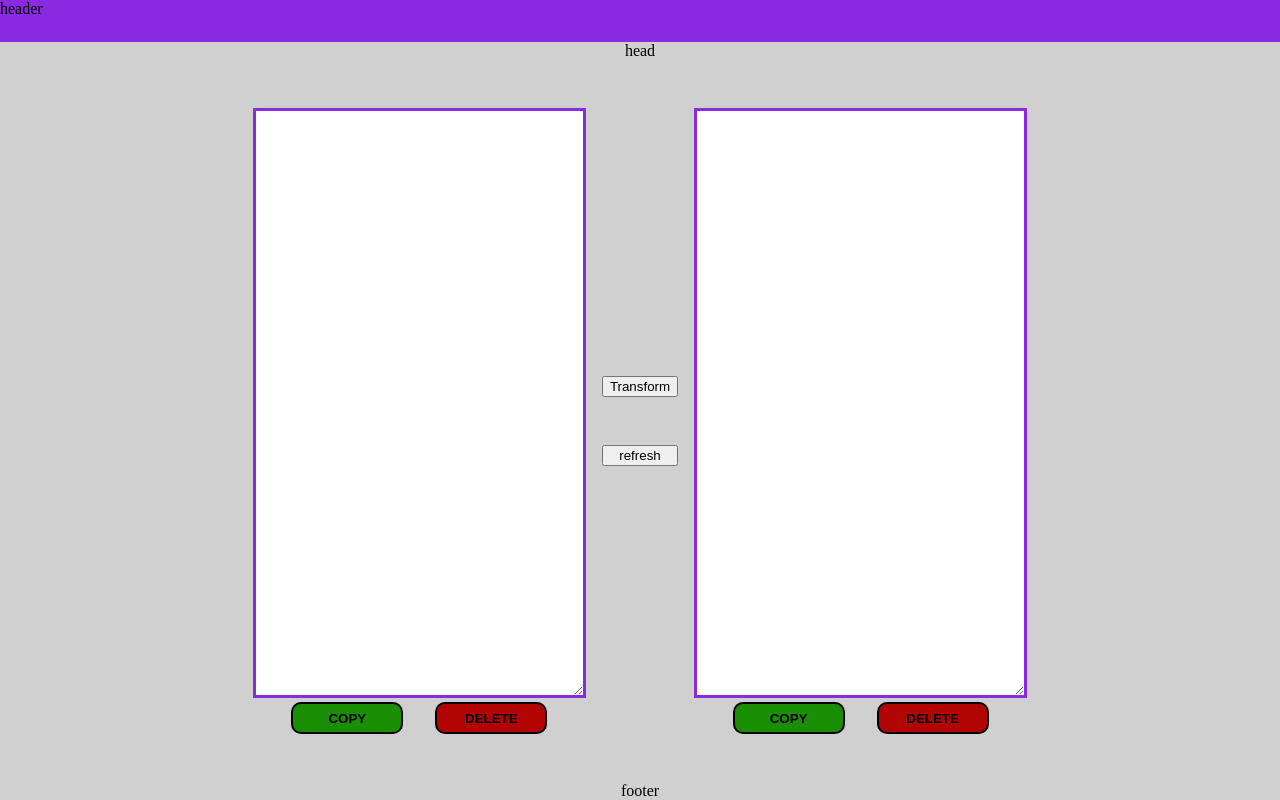
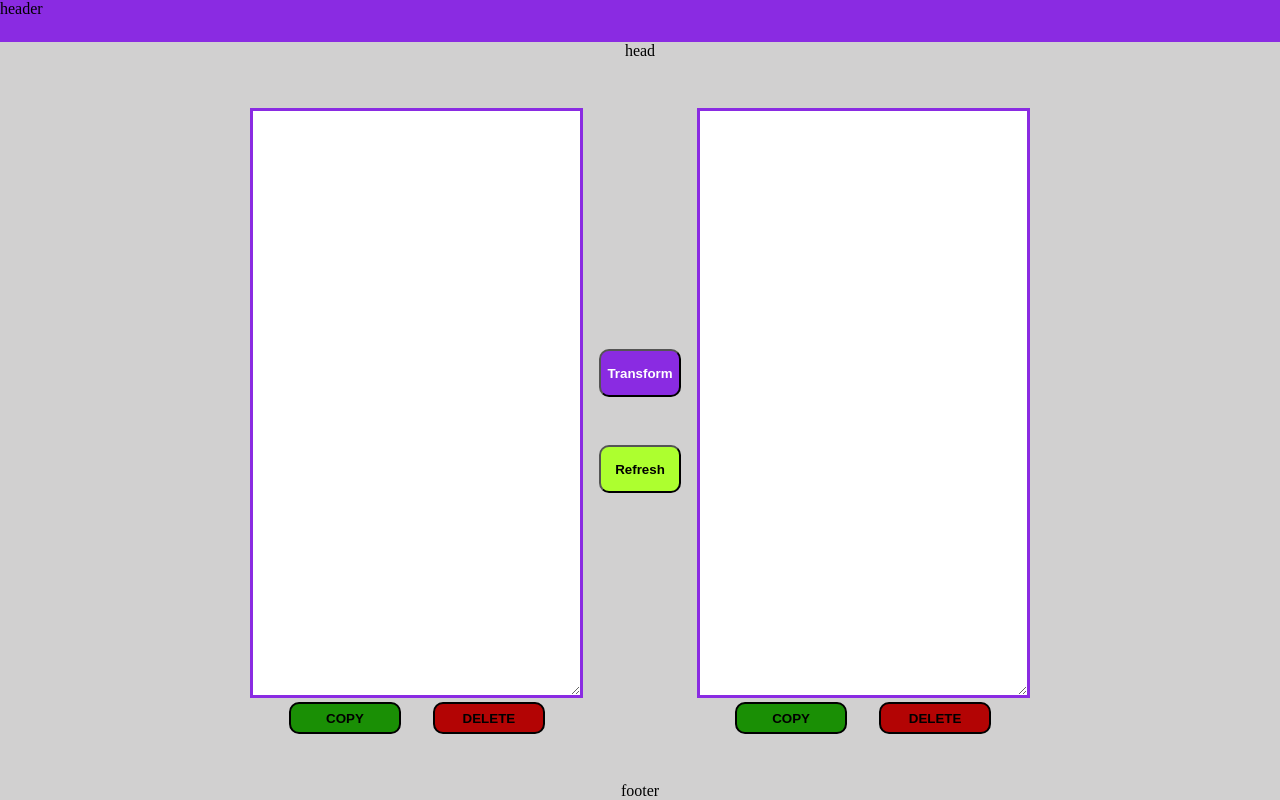
Before and after one commit to SubwaySerfer/shipmentsHelper, a Vue app: page /#/home in a window 1280 px wide. Built offline with nearby package versions, Linux system fonts and the light colour scheme.

Commit message:
feat: GlobalButtons css

```diff
--- a/src/components/home/GlobalButtons.vue
+++ b/src/components/home/GlobalButtons.vue
@@ -1,7 +1,9 @@
 <template>
   <div class="buttons-box">
-    <button class="btn-transform" @click="transformation">Transform</button>
-    <button @click="this.$emit('refresh-areas')">refresh</button>
+    <button class="btn-transform btn" @click="transformation">Transform</button>
+    <button class="btn btn-refresh" @click="this.$emit('refresh-areas')">
+      Refresh
+    </button>
   </div>
 </template>
 
@@ -42,3 +44,28 @@ export default {
   },
 };
 </script>
+
+<style scoped>
+.buttons-box {
+  display: flex;
+  flex-direction: column;
+  height: 50%;
+  justify-content: center;
+  gap: 3rem;
+}
+
+.btn {
+  height: 3rem;
+  border-radius: 10px;
+  cursor: pointer;
+  font-weight: bold;
+}
+.btn-transform {
+  background-color: blueviolet;
+  color: white;
+}
+.btn-refresh {
+  background-color: greenyellow;
+  color: black;
+}
+</style>
--- a/src/components/home/TransformBox.vue
+++ b/src/components/home/TransformBox.vue
@@ -114,19 +114,4 @@ textarea {
   border: 3px solid blueviolet;
   cursor: copy;
 }
-.buttons-box {
-  display: flex;
-  flex-direction: column;
-  height: 50%;
-  justify-content: center;
-  gap: 3rem;
-}
-.btn-transform {
-  height: 3rem;
-  border-radius: 10px;
-  cursor: pointer;
-  background-color: blueviolet;
-  color: white;
-  font-weight: bold;
-}
 </style>
```
